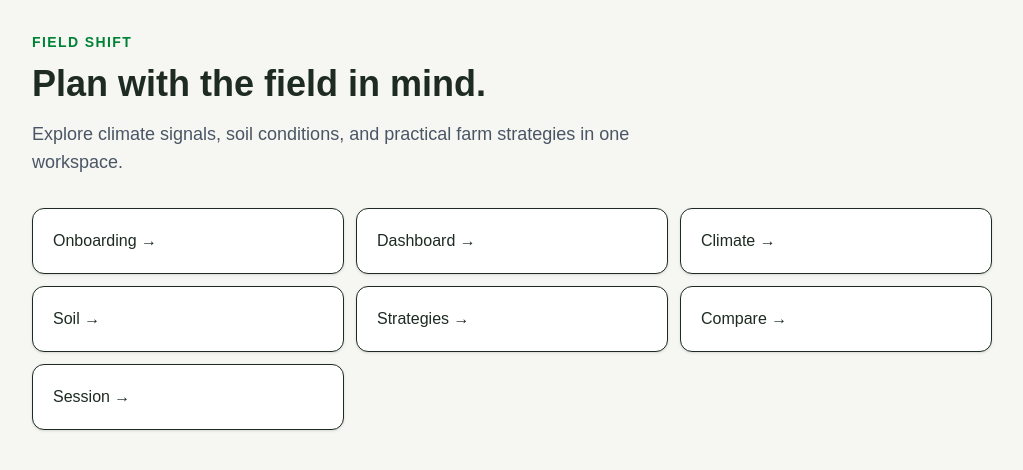
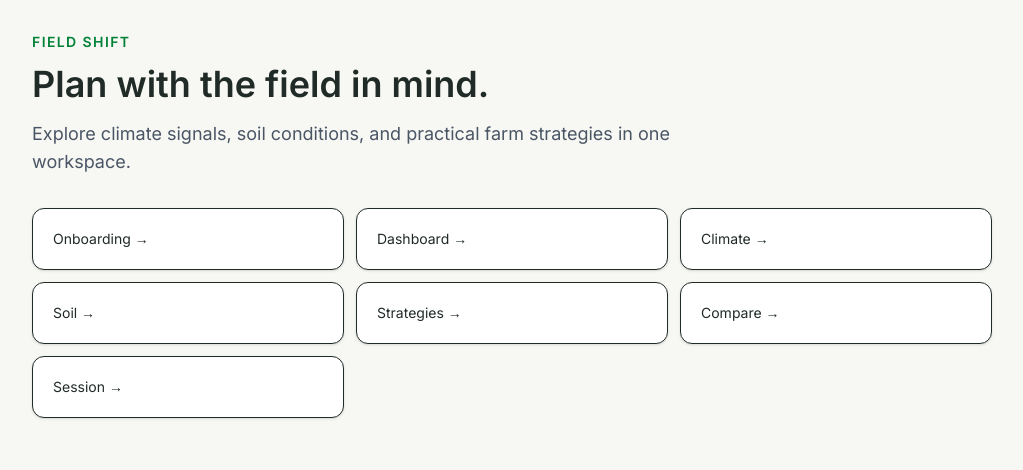
Before and after one commit to Valorz1/field-shift, a Next.js app in the folder frontend/: page / in a window 1280 px wide. Shown: the top 470 px of the page, without its empty margins (128-1151 px from the left). Built offline with nearby package versions, Linux system fonts and the light colour scheme.

Commit message:
Add design tokens and load Manrope and Inter
Colours, radii and fonts from the design canvas as Tailwind theme tokens, plus AA-safe ink/tint pairs for text and badges. Documented in docs/design.md.

```diff
--- a/frontend/app/globals.css
+++ b/frontend/app/globals.css
@@ -1,4 +1,57 @@
 @import "tailwindcss";
 
-:root { color-scheme: light; }
-body { margin: 0; background: #f6f7f2; color: #1d2b22; font-family: Arial, Helvetica, sans-serif; }
+@theme {
+  --color-forest: #163d32;
+  --color-primary: #2f7653;
+  --color-primary-hover: #26623f;
+  --color-fresh: #77a86b;
+  --color-page: #f7f8f3;
+  --color-earth: #9a7656;
+  --color-beige: #d8c9a9;
+  --color-sage: #a8bba6;
+  --color-water: #3e82b7;
+  --color-ink: #202b28;
+  --color-caption: #4f5b55;
+  --color-success: #39865b;
+  --color-warning: #d69b3b;
+  --color-danger: #c65b4f;
+  --color-neutral: #7c8982;
+  --color-line: #e3e6dc;
+
+  --color-green-ink: #245c40;
+  --color-green-tint: #e7f0e8;
+  --color-water-ink: #245f8e;
+  --color-water-tint: #e6f0f8;
+  --color-earth-ink: #6e5034;
+  --color-earth-tint: #f1e9dc;
+  --color-warning-ink: #7a5a12;
+  --color-warning-tint: #f6ebd3;
+  --color-danger-ink: #9e3b30;
+  --color-danger-tint: #f8e5e2;
+  --color-neutral-ink: #3e4a44;
+  --color-neutral-tint: #eceee8;
+  --color-on-forest: #d8e4dc;
+  --color-on-forest-muted: #b7cbbe;
+
+  --font-display: var(--font-manrope), ui-sans-serif, system-ui, sans-serif;
+  --font-sans: var(--font-inter), ui-sans-serif, system-ui, sans-serif;
+
+  --radius-control: 10px;
+  --radius-inner: 12px;
+  --radius-card: 16px;
+}
+
+@layer base {
+  :root {
+    color-scheme: light;
+  }
+
+  body {
+    @apply bg-page font-sans text-sm text-ink antialiased;
+  }
+
+  :focus-visible {
+    outline: 2px solid var(--color-primary);
+    outline-offset: 2px;
+  }
+}
--- a/frontend/app/layout.tsx
+++ b/frontend/app/layout.tsx
@@ -1,8 +1,20 @@
 import "./globals.css";
+import type { Metadata } from "next";
+import { Inter, Manrope } from "next/font/google";
 import type { ReactNode } from "react";
 
-export const metadata = { title: "Field Shift", description: "Climate-aware farm planning workspace" };
+const inter = Inter({ subsets: ["latin"], variable: "--font-inter", display: "swap" });
+const manrope = Manrope({ subsets: ["latin"], weight: ["700", "800"], variable: "--font-manrope", display: "swap" });
+
+export const metadata: Metadata = {
+  title: "Field Shift",
+  description: "Turning Earth observations into smarter farming decisions.",
+};
 
 export default function RootLayout({ children }: { children: ReactNode }) {
-  return <html lang="en"><body>{children}</body></html>;
+  return (
+    <html lang="en" className={`${inter.variable} ${manrope.variable}`}>
+      <body>{children}</body>
+    </html>
+  );
 }
```
Also changed, not shown: frontend/tsconfig.json (+7 -1 lines), 1 other file (tests, documents, lock files or other folders).
